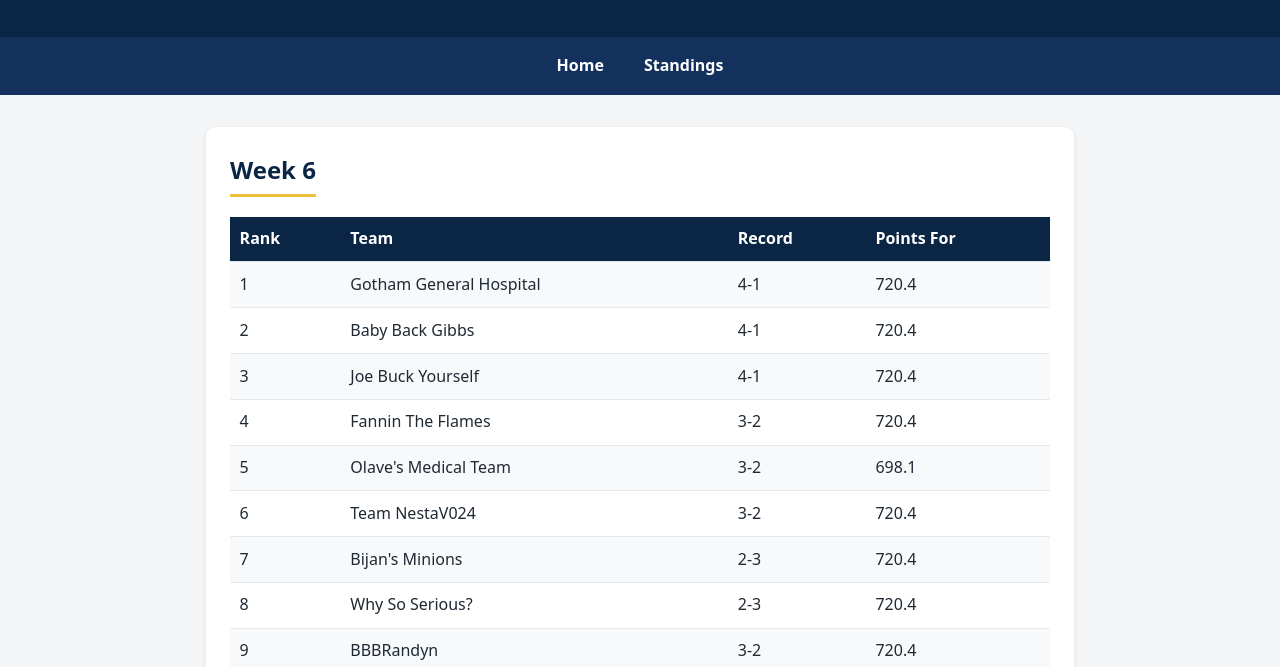
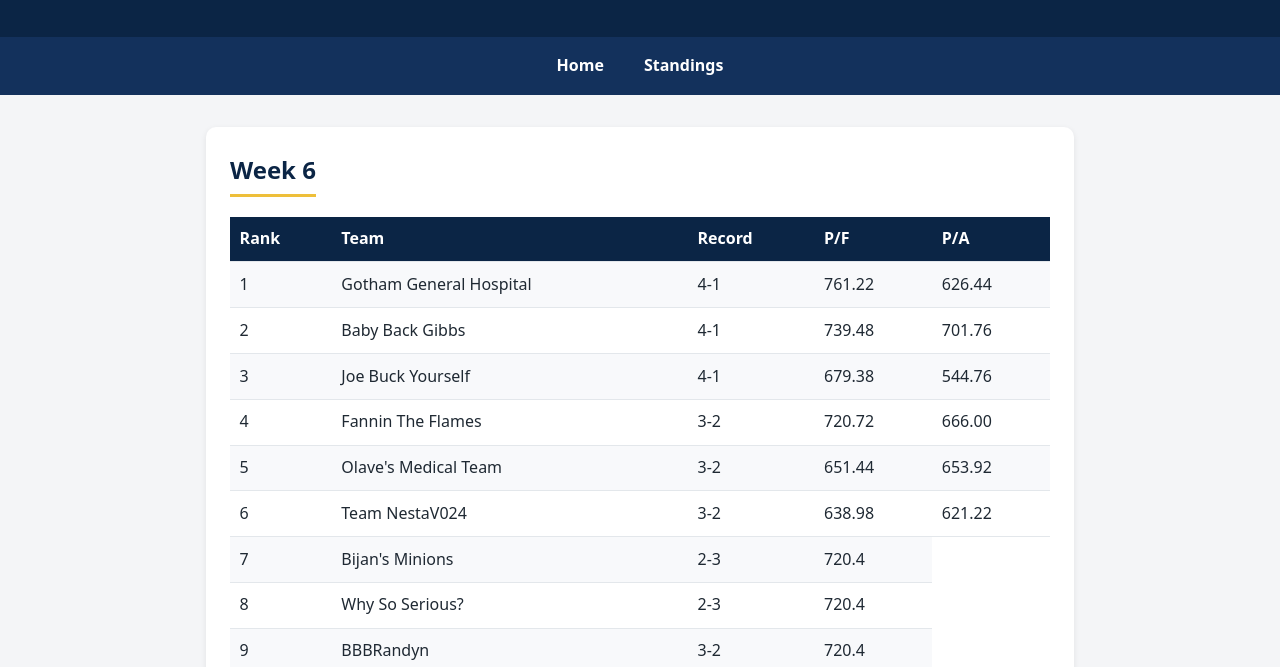
Before and after one commit to Pac-12-Dynasty/Pac-12, a plain HTML site: page standings.html in a window 1280 px wide. Shown: the part 133-800 px from the top of the page. Drawn offline with Linux system fonts and the light colour scheme.

Commit message:
Revise standings table to add P/F and P/A columns
Updated the standings table to include Points Against (P/A) alongside Points For (P/F).

```diff
--- a/standings.html
+++ b/standings.html
@@ -20,13 +20,13 @@
       <h2>Week 6</h2>
       <div class="table-wrap">
         <table>
-          <tr><th>Rank</th><th>Team</th><th>Record</th><th>Points For</th></tr>
-          <tr><td>1</td><td>Gotham General Hospital</td><td>4-1</td><td>720.4</td></tr>
-          <tr><td>2</td><td>Baby Back Gibbs</td><td>4-1</td><td>720.4</td></tr>
-          <tr><td>3</td><td>Joe Buck Yourself</td><td>4-1</td><td>720.4</td></tr>
-          <tr><td>4</td><td>Fannin The Flames</td><td>3-2</td><td>720.4</td></tr>
-          <tr><td>5</td><td>Olave's Medical Team</td><td>3-2</td><td>698.1</td></tr>
-          <tr><td>6</td><td>Team NestaV024</td><td>3-2</td><td>720.4</td></tr>
+          <tr><th>Rank</th><th>Team</th><th>Record</th><th>P/F</th><th>P/A</th></tr>
+          <tr><td>1</td><td>Gotham General Hospital</td><td>4-1</td><td>761.22</td><td>626.44</td></tr>
+          <tr><td>2</td><td>Baby Back Gibbs</td><td>4-1</td><td>739.48</td><td>701.76</td></tr>
+          <tr><td>3</td><td>Joe Buck Yourself</td><td>4-1</td><td>679.38</td><td>544.76</td></tr>
+          <tr><td>4</td><td>Fannin The Flames</td><td>3-2</td><td>720.72</td><td>666.00</td></tr>
+          <tr><td>5</td><td>Olave's Medical Team</td><td>3-2</td><td>651.44</td><td>653.92</td></tr>
+          <tr><td>6</td><td>Team NestaV024</td><td>3-2</td><td>638.98</td><td>621.22</td></tr>
           <tr><td>7</td><td>Bijan's Minions</td><td>2-3</td><td>720.4</td></tr>
           <tr><td>8</td><td>Why So Serious?</td><td>2-3</td><td>720.4</td></tr>
           <tr><td>9</td><td>BBBRandyn</td><td>3-2</td><td>720.4</td></tr>
```
